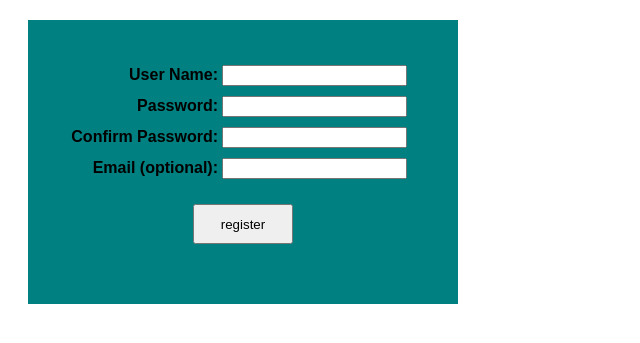
After one commit to JMGoebel/flask-user-signup, a Flask app: template templates/sign-up.html in a window 1280 px wide. The commit adds this page. Shown: the top 343 px of the page, without its empty margins (0-640 px from the left). Run offline with Flask 2, Linux system fonts and the light colour scheme; the template is opened without the code that fills it: most values are stand-ins (such as "Sample title", 1, 10 or a date in 2020).

Commit message:
ADDS: Basic Style and Form Setup

```diff
--- a/main.py
+++ b/main.py
@@ -5,7 +5,10 @@ app.config['DEBUG']=True
 
 @app.route('/')
 def index():
-  CSS_MAIN = url_for('static', filename='style.css')
-  return render_template('index.html', style=CSS_MAIN)
+  return render_template('sign-up.html')
+
+@app.route('/', methods=["POST"])
+def validation():
+  return render_template('sign-up.html')
 
 app.run()
--- a/static/style.css
+++ b/static/style.css
@@ -1,3 +1,28 @@
-p {
-  color: red;
+
+form {
+  margin: 20px;
+  padding: 40px;
+  background-color: teal;
+  width: 350px;
 }
+
+label {
+  color: black;
+  font-family: sans-serif;
+  font-weight: bold;
+  text-align: right;
+  display: inline-block;
+  width: 150px;
+  display: inline-block;
+}
+
+input {
+  margin: 5px 0;
+}
+
+input[type=submit] {
+  display: block;
+  width: 100px;
+  height: 40px;
+  margin: 20px auto;
+}
--- /dev/null
+++ b/templates/base.html
@@ -0,0 +1,11 @@
+<!doctype html>
+<html>
+  <head>
+    <title>{{title}}</title>
+    <link rel="stylesheet" type="text/css" href="{{ url_for('static', filename='style.css') }}">
+  </head>
+  <body>
+    {% block content %}
+    {% endblock %}
+  </body>
+</html>
--- a/templates/index.html
+++ /dev/null
@@ -1,2 +0,0 @@
-<link rel="stylesheet" href={{style}}>
-<p>We have liftoff!</p>
--- /dev/null
+++ b/templates/sign-up.html
@@ -0,0 +1,23 @@
+{% extends "base.html" %}
+
+{% block content %}
+
+<form action="/" method="POST">
+
+  <label for="name"> User Name: </label>
+  <input type="text" name="name" />
+  <br />
+  <label for="password"> Password: </label>
+  <input type="text" name="password" />
+  <br />
+  <label for="confirm-password"> Confirm Password: </label>
+  <input type="text" name="confirm-password" />
+  <br />
+  <label for="email"> Email (optional): </label>
+  <input type="text" name="email" />
+  <br />
+  <input type="submit" value="register" />
+
+</form>
+
+{% endblock %}
```
